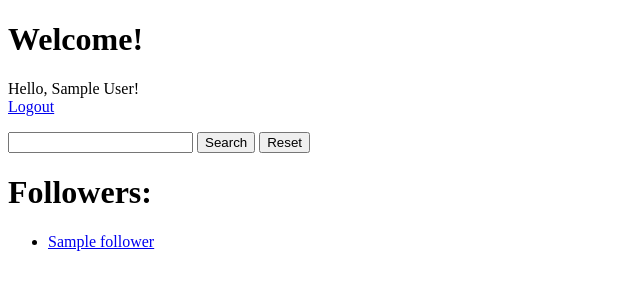
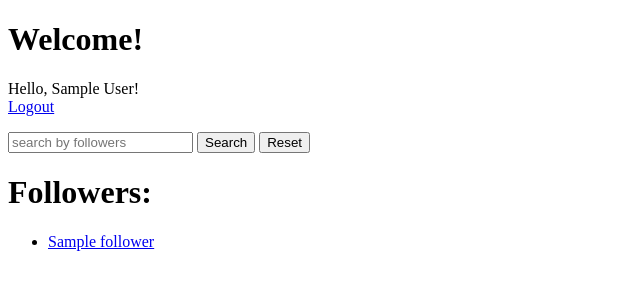
Before and after one commit to ollavrova/twi_extension, a Django app: page / in a window 1280 px wide. Shown: the top 300 px of the page, without its empty margins (0-640 px from the left). Run offline with Django 3.2, Linux system fonts and the light colour scheme; a user stored in the database is signed in; tables that the repository leaves empty hold one stand-in row (values such as "Sample post").

Commit message:
smallfix get/show followers

```diff
--- a/app/templates/home.html
+++ b/app/templates/home.html
@@ -8,7 +8,7 @@
     <p>{% if message %} {{ message }} {% endif %}</p>
 
     <form method="post" action="{% url 'search' %}">{% csrf_token %}
-      <input name="q" value="{% if q %}{{ q }}{% endif %}">
+      <input name="q" value="{% if q %}{{ q }}{% endif %}" placeholder="search by followers">
       <input type="submit" value="Search">
       <a href="/"><input type="button" value="Reset"></a>
     </form>
--- a/app/views.py
+++ b/app/views.py
@@ -21,12 +21,12 @@ def logout(request):
 
 
 def follower(request, id):
-    follower = Followers.objects.get(id_str=id)
+    follower = Followers.objects.get(id_str=id, user=request.user)
     return render(request, 'follower.html', {'follower': follower})
 
 
 def search(request):
     q = request.POST.get('q')
-    result = Followers.objects.filter(screen_name__istartswith=q)
+    result = Followers.objects.filter(screen_name__icontains=q, user=request.user)
     message = str(result.count()) + ' found!'
     return render(request, 'home.html', {'followers': result, 'q': q, 'message': message})
```
Also changed, not shown: app/pipeline.py (+4 -4 lines), twi_extension/settings.py (+7 -1 lines).
